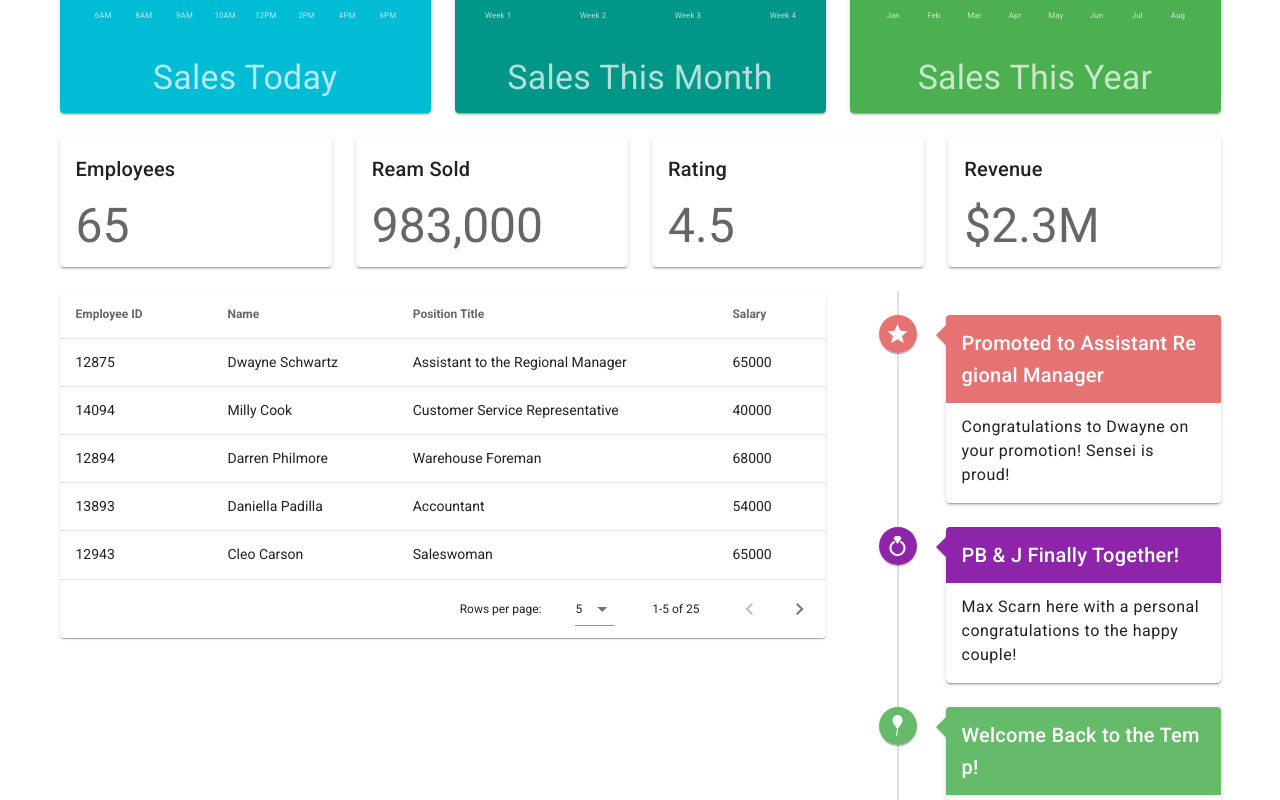
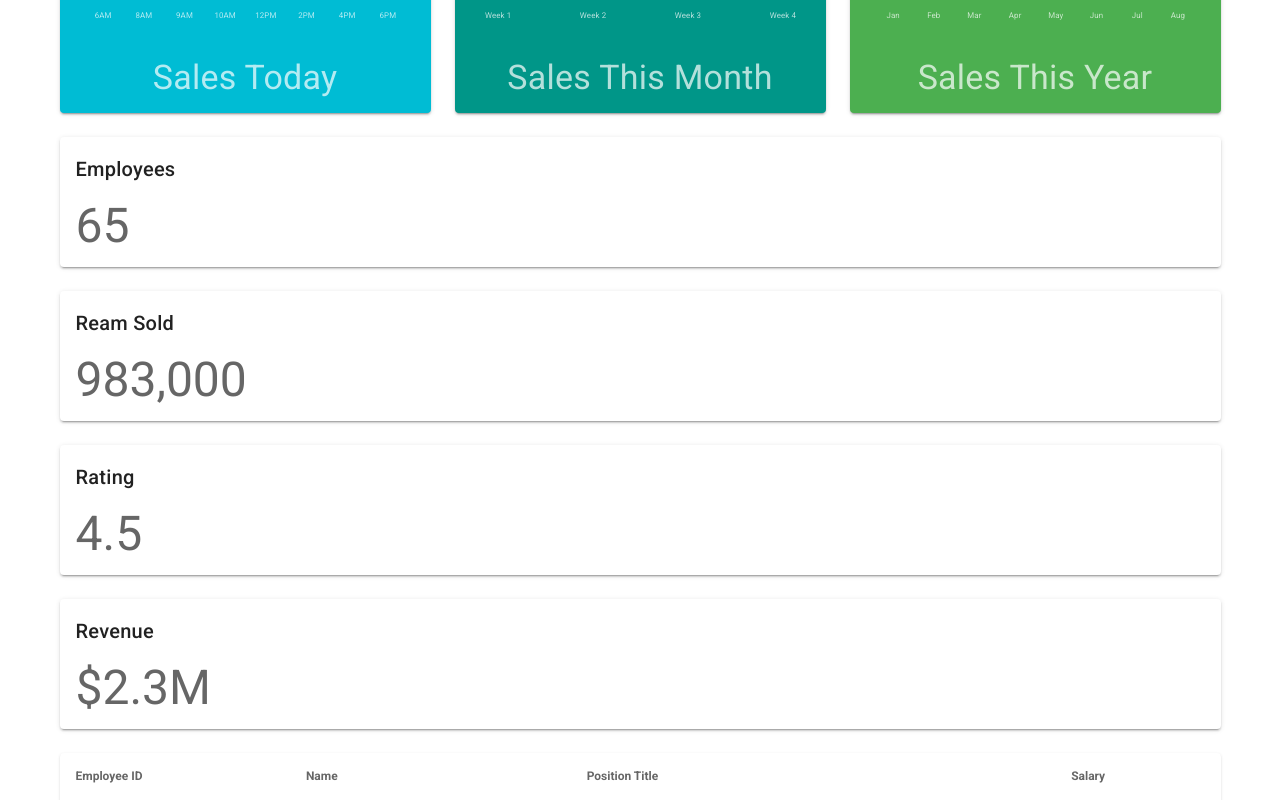
Before and after one commit to Code-Pop/beautify-with-vuetify, a Vue app: page /dashboard in a window 1280 px wide. Shown: the part 240-1040 px from the top of the page. Built offline with nearby package versions, Linux system fonts and the light colour scheme.

Commit message:
feature: Set all columns to be default 100%

```diff
--- a/src/views/Dashboard.vue
+++ b/src/views/Dashboard.vue
@@ -9,16 +9,20 @@
     </v-row>
 
     <v-row>
-      <v-col v-for="statistic in statistics" :key="`${statistic.title}`">
+      <v-col
+        v-for="statistic in statistics"
+        :key="`${statistic.title}`"
+        cols="12"
+      >
         <StatisticCard :statistic="statistic" />
       </v-col>
     </v-row>
 
     <v-row>
-      <v-col cols="8">
+      <v-col cols="12">
         <EmployeesTable :employees="employees" @select-employee="setEmployee" />
       </v-col>
-      <v-col cols="4">
+      <v-col cols="12">
         <EventTimeline :timeline="timeline" />
       </v-col>
     </v-row>
```
